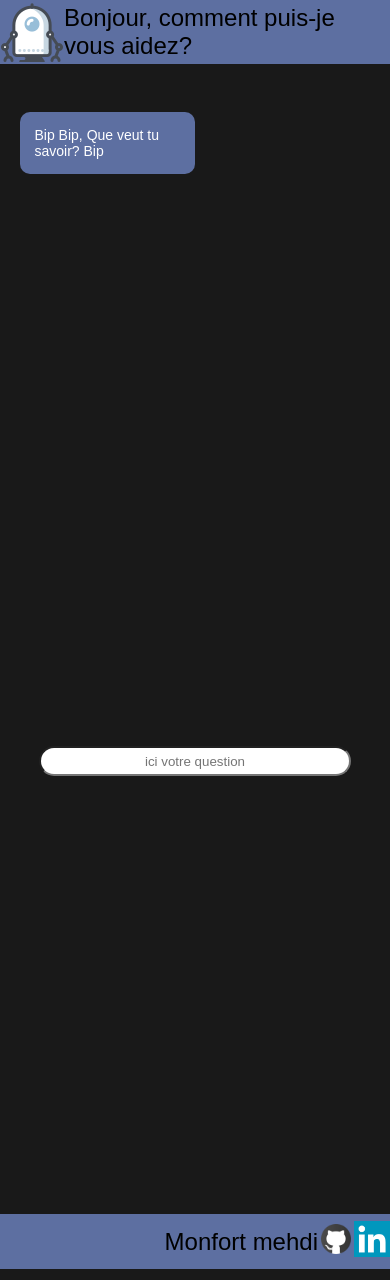
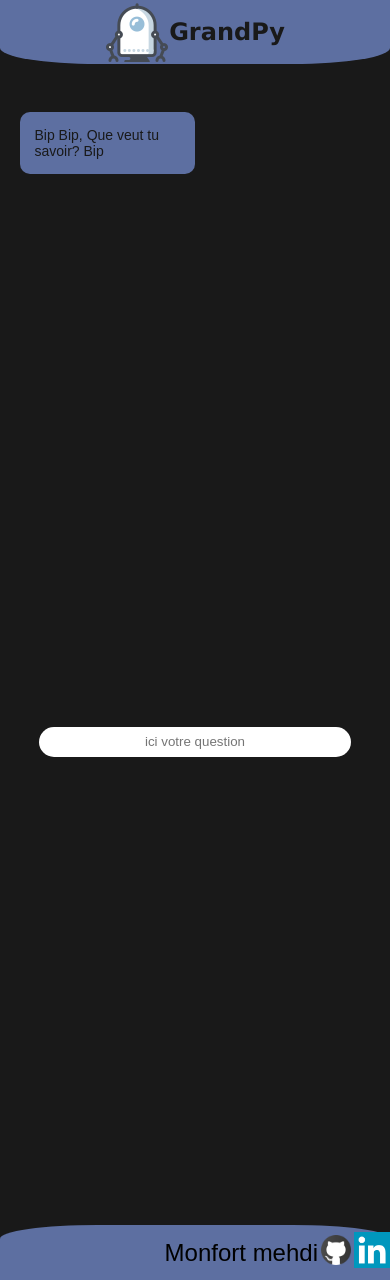
Before and after one commit to mehdi-monfort/P7_GrandPy_Bot, a Flask app: page / in a window 390 px wide. Run offline with Flask 2, Linux system fonts and the light colour scheme; some libraries are stand-ins or nearby versions.

Commit message:
modification of header and footer

```diff
--- a/app/static/css/style.css
+++ b/app/static/css/style.css
@@ -12,32 +12,27 @@
   border:0;
 }
 
-.waiting {
-  display: none;
-  position: absolute;
-  -webkit-animation: spin 1.5s linear infinite;
-  -moz-animation: spin 1.5s linear infinite;
-  animation: spin 1.5s linear infinite;
+.img {
+  transition: 1s;
 }
 
-  @-moz-keyframes spin {
-    100% { -moz-transform: rotate(-360deg); }
-  }
-  @-webkit-keyframes spin {
-    100% { -webkit-transform: rotate(-360deg); }
-  }
-  @keyframes spin {
-    100% { -webkit-transform: rotate(-360deg); transform: rotate(-360deg); }
+.img.flip {
+  transform: rotateY(180deg);
 }
 
 .header {
+  font-family: Verdana, Geneva, Tahoma, sans-serif;
+  font-weight: bold;
+  color: #191919;
   display: flex;
   align-items: center;
   justify-content: center;
   font-size: x-large;
-  min-height: 55px;
+  min-height: 60px;
   margin-bottom: 10px;
   background-color: #5D6FA1;
+  position: relative;
+  border-radius: 0% 0% 25% 25%;
 }
 
 .body{
@@ -54,6 +49,7 @@ input[type=text] {
   width: 80%;
   height: 30px;
   bottom: 8%;
+  border-style: hidden;
   border-radius: 20px;
   position: fixed;
   z-index: 10;
@@ -72,7 +68,8 @@ input[type=text] {
 }
 
 #messageUser {
-  background:#759d61;
+  background:#7a996d;
+  color:#191919;
   float:right;
   padding: 15px;
   max-width:60%;
@@ -88,7 +85,7 @@ input[type=text] {
 .messageRobo {
   background:#5D6FA1;
   float:left;
-  color:#fff;
+  color:#191919;
   padding: 15px;
   max-width:60%;
   margin-right: 50%;
@@ -101,7 +98,7 @@ input[type=text] {
 
 #wiki {
   background:#5D6FA1;
-  color:#fff;
+  color:#191919;
   padding: 15px;
   width:350px;
   align-self: stretch;
@@ -133,10 +130,11 @@ input[type=text] {
 
 .footer {
   display: flex;
+  border-radius: 25% 25% 0% 0%;
   flex-shrink: 0;
   justify-content: flex-end;
   align-items: center;
-  top: 130px;
+  top: 138px;
   width: 100%;
   height: 55px;
   font-size: x-large;
@@ -144,17 +142,26 @@ input[type=text] {
   position: relative;
 }
 
-@media (max-width : 1200px) and (orientation: portrait) {
+@media (max-height : 768px) and (orientation: landscape) {
   .scroller {
-      height: 1000px;
+    height: 500px;
   }
   .footer {
-      top: 122px;
+    top: 121px;
   }
-}
-
-@media (max-width : 900px) and (orientation: landscape) {
   input[type=text] {
     margin-bottom: 5%;
     }
 }
+
+@media (max-height : 1280px) and (orientation: portrait) {
+  .scroller {
+    height: 900px;
+  }
+  .footer {
+    top: 233px;
+  }
+  input[type=text] {
+    margin-bottom: 5%;
+    }
+}
--- a/app/static/js/script.js
+++ b/app/static/js/script.js
@@ -11,10 +11,11 @@ function postFormData(url, data) {
 
 form.addEventListener("submit", function (event) {
 	event.preventDefault();
-	document.getElementById("waiting").style.display ='inline';
+	let wait = document.getElementById("img");
+	wait.style.display ='inline';
+	wait.classList.toggle('flip')
     postFormData("/view", new FormData(form))
     .then(response => {
-		document.getElementById("waiting").style.display ='none';
 		if(response[3]) {
 			const submit = response[0]
 			displayMessageUser(submit);
--- a/app/templates/pages/one.html
+++ b/app/templates/pages/one.html
@@ -2,8 +2,8 @@
 
 {% block body %}
 <header class="header">
-  <img class="img" src="static/img/robot.png" alt="">
-  <p class="one">Bonjour, comment puis-je vous aidez?</p>
+  <img id="img" class="img" src="static/img/robot.png" alt="">
+  <p class="one">GrandPy</p>
 </header>
 <form id="user-text-form">
   <p>
@@ -14,7 +14,6 @@
 </form>
 <div class="container">
   <ul class="scroller">
-    <img id="waiting" class="waiting" src="static/img/robot.png" width="4%" height="4%">
     <div class="messageRobo"> Bip Bip, Que veut tu savoir? Bip</div>
   </ul>
 </div>
```
Also changed, not shown: app/static/css/Rubik-Bold.ttf (added). Lines whose indentation alone changed are shown as unchanged.
